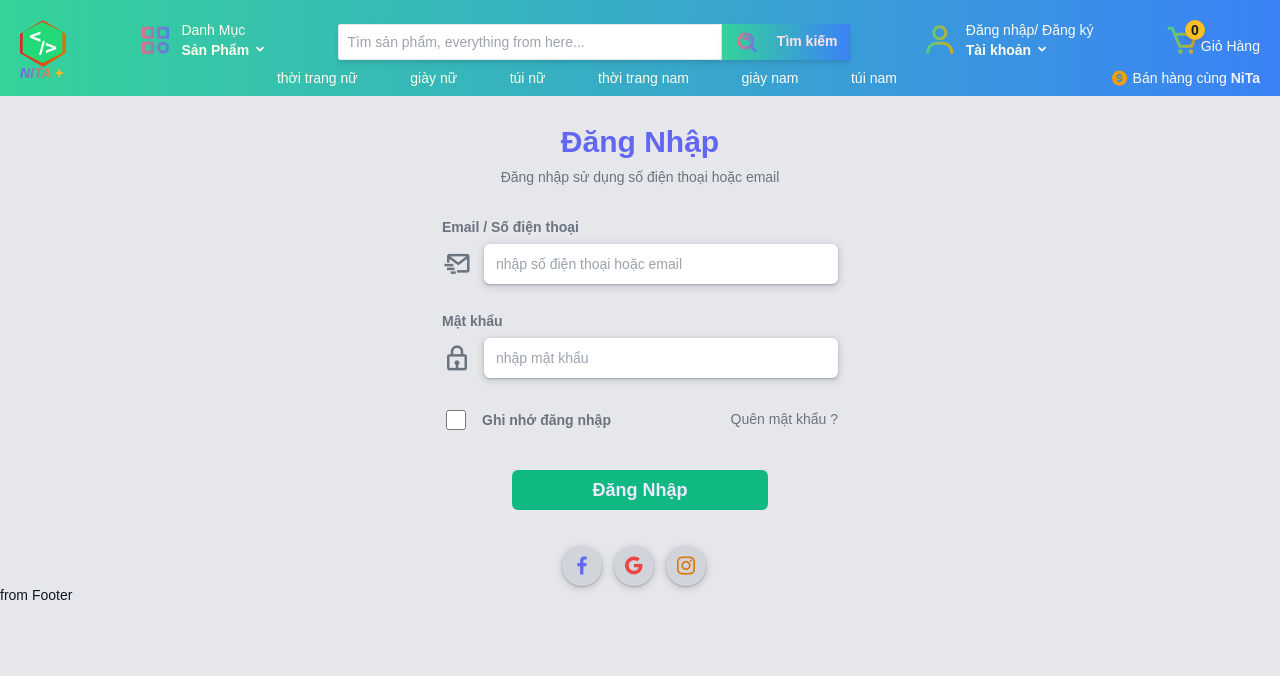
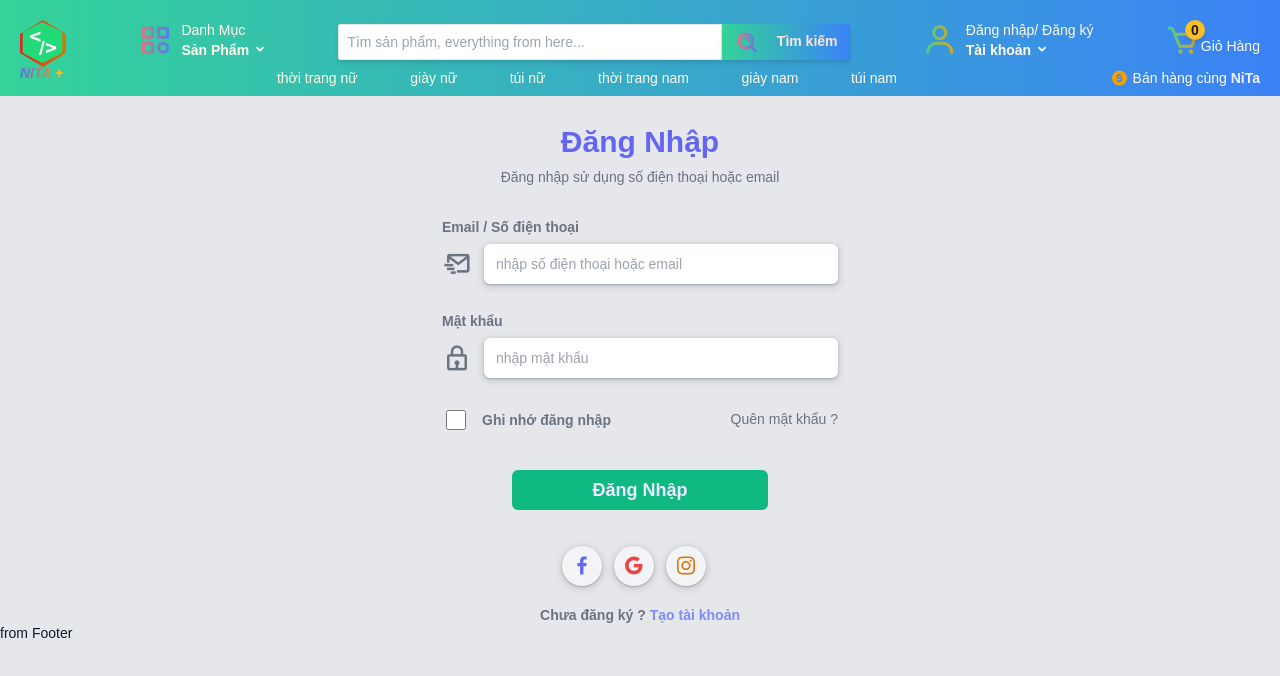
Before and after one commit to vii9/fe-app, a Next.js app: page /auth/login in a window 1280 px wide. Shown: the top 676 px of the page. Built offline with nearby package versions, Linux system fonts and the light colour scheme.

Commit message:
update next/link for template

```diff
--- a/components/Auth/Login.template.tsx
+++ b/components/Auth/Login.template.tsx
@@ -61,9 +61,15 @@ export default function LoginComponent() {
           </button>
         </div>
         <div className="text-center">
-          <i className="text-indigo-500 pt-1 text-2xl rounded-full w-10 h-10 text-center mr-3 bg-gray-300 shadow-3xl hover:cursor-pointer hover:bg-gray-400 bx bxl-facebook"></i>
-          <i className="text-red-500 pt-1 text-2xl rounded-full w-10 h-10 text-center mr-3 bg-gray-300 shadow-3xl hover:cursor-pointer hover:bg-gray-400 bx bxl-google"></i>
-          <i className="text-yellow-600 pt-1 text-2xl rounded-full w-10 h-10 text-center mr-3 bg-gray-300 shadow-3xl hover:cursor-pointer hover:bg-gray-400 bx bxl-instagram"></i>
+          <i className="text-indigo-500 pt-1 text-2xl rounded-full w-10 h-10 text-center mr-3 bg-gray-100 shadow-3xl hover:cursor-pointer hover:bg-gray-300 bx bxl-facebook"></i>
+          <i className="text-red-500 pt-1 text-2xl rounded-full w-10 h-10 text-center mr-3 bg-gray-100 shadow-3xl hover:cursor-pointer hover:bg-gray-300 bx bxl-google"></i>
+          <i className="text-yellow-600 pt-1 text-2xl rounded-full w-10 h-10 text-center mr-3 bg-gray-100 shadow-3xl hover:cursor-pointer hover:bg-gray-300 bx bxl-instagram"></i>
+        </div>
+        <div className="text-center mt-5 font-semibold text-gray-500">
+          Chưa đăng ký ?{" "}
+          <a href="#" className="text-indigo-400 hover:cursor-pointer">
+            Tạo tài khoản
+          </a>
         </div>
       </div>
     </div>
--- a/components/Auth/Register.template.tsx
+++ b/components/Auth/Register.template.tsx
@@ -86,10 +86,16 @@ export default function RegisterComponent() {
             <i className="bx bx-book-reader text-lg underline"></i>
           </div>
         </div>
-        <div className="flex justify-around mb-9">
+        <div className="flex justify-around mb-4">
           <button className="bg-green-500 w-64 h-10 rounded-md font-semibold text-purple-100 text-lg hover:bg-green-600 hover:cursor-pointer">
             Đăng Ký
           </button>
+        </div>
+        <div className="text-center mt-5 font-semibold text-gray-500">
+          Đã có tài khoản ?{" "}
+          <a href="#" className="text-indigo-400 hover:cursor-pointer">
+            Đăng nhập
+          </a>
         </div>
       </div>
     </div>
--- a/components/Home/ProductsComponent.tsx
+++ b/components/Home/ProductsComponent.tsx
@@ -1,11 +1,13 @@
 import Image from "next/image";
+import Link from "next/link";
 
 export default function ProductsComponent() {
   const products = [];
 
   for (let i = 1; i < 26; i++) {
     products.push(
-      <a className="w-1/5 bg-gray-50 h-80 hover:shadow-3xl hover:cursor-pointer hover:bg-white hover:z-10 rounded-sm">
+      <Link key={i} href={`/p/${i}`}>
+        <a key={i} className="w-1/5 bg-gray-50 h-80 hover:shadow-3xl hover:cursor-pointer hover:bg-white hover:z-10 rounded-sm">
           <div className="text-center">
             <Image
               className="hover:cursor-pointer"
@@ -40,6 +42,7 @@ export default function ProductsComponent() {
             </span>
           </div>
         </a>
+      </Link>
     );
   }
 
--- a/components/Navbar/NavBarAccount.tsx
+++ b/components/Navbar/NavBarAccount.tsx
@@ -1,4 +1,5 @@
 import { useState } from "react";
+import Link from "next/link";
 
 const NavBarAccount = () => {
   const [displayAccountOption, setDisplayAccountOption] = useState("invisible");
@@ -30,12 +31,17 @@ const NavBarAccount = () => {
           displayAccountOption
         }
       >
+        <Link href="/auth/login">
           <button className="bg-yellow-400 h-10 rounded-md w-52 font-bold hover:bg-yellow-300">
             Đăng nhập
           </button>
+        </Link>
+        <Link href="/auth/register">
           <button className="bg-yellow-400 h-10 rounded-md w-52 font-bold hover:bg-yellow-300">
             Tạo tài khoản
           </button>
+        </Link>
+
         {/* supper center| flex justify-around items-center */}
         <button className="h-10 w-52 rounded-md bg-blue-700 flex justify-around items-center px-1 hover:bg-blue-600">
           <i className="bx bxl-facebook-circle text-3xl text-blue-300"></i>
--- a/components/Navbar/NavbarIndex.tsx
+++ b/components/Navbar/NavbarIndex.tsx
@@ -1,5 +1,6 @@
 import NavBarFooter from "./NavBarFooter";
 import Image from "next/image";
+import Link from "next/link";
 import NavBarCategory from "./NavBarCategory";
 import NavBarSearchBox from "./NavBarSearchBox";
 import NavBarAccount from "./NavBarAccount";
@@ -10,6 +11,7 @@ const NavBar = () => {
   return (
     <>
       <div className="h-11 flex flex-row justify-between">
+        <Link href="/">
           <div className="xds bg-gradient-to-r from-red-600 to-yellow-600 rounded-lg">
             <Image
               className="hover:cursor-pointer"
@@ -19,6 +21,7 @@ const NavBar = () => {
               height={logoSize}
             />
           </div>
+        </Link>
 
         <NavBarCategory />
 
@@ -26,7 +29,8 @@ const NavBar = () => {
 
         <NavBarAccount />
 
-        <div className="shopping-card-box flex">
+        <Link href="/checkout">
+          <div className="shopping-card-box flex hover:cursor-pointer">
             <div className="icon-card-box relative">
               <i className="bx bx-cart text-4xl text-transparent bg-clip-text bg-gradient-to-r from-green-400 to-yellow-500"></i>
               <span className="absolute rounded-full w-5 h-5 bg-yellow-400 text-center text-sm font-bold left-5 shadow-md">
@@ -35,6 +39,7 @@ const NavBar = () => {
             </div>
             <span className="text-sm text-yellow-50 pt-4">Giỏ Hàng</span>
           </div>
+        </Link>
       </div>
 
       <NavBarFooter />
--- a/pages/auth/login/index.tsx
+++ b/pages/auth/login/index.tsx
@@ -1,6 +1,6 @@
 import LoginComponent from "../../../components/Auth/Login.template";
 
-export default () => {
+export default function LoginRoute() {
   return (
     <div className="max-w-7xl m-auto">
       <LoginComponent />
--- a/pages/auth/register/index.tsx
+++ b/pages/auth/register/index.tsx
@@ -1,6 +1,6 @@
 import RegisterComponent from "../../../components/Auth/Register.template";
 
-export default () => {
+export default function RegisterRoute() {
   return (
     <div className='max-w-7xl m-auto'>
       <RegisterComponent />
```
Lines whose indentation alone changed are shown as unchanged.
